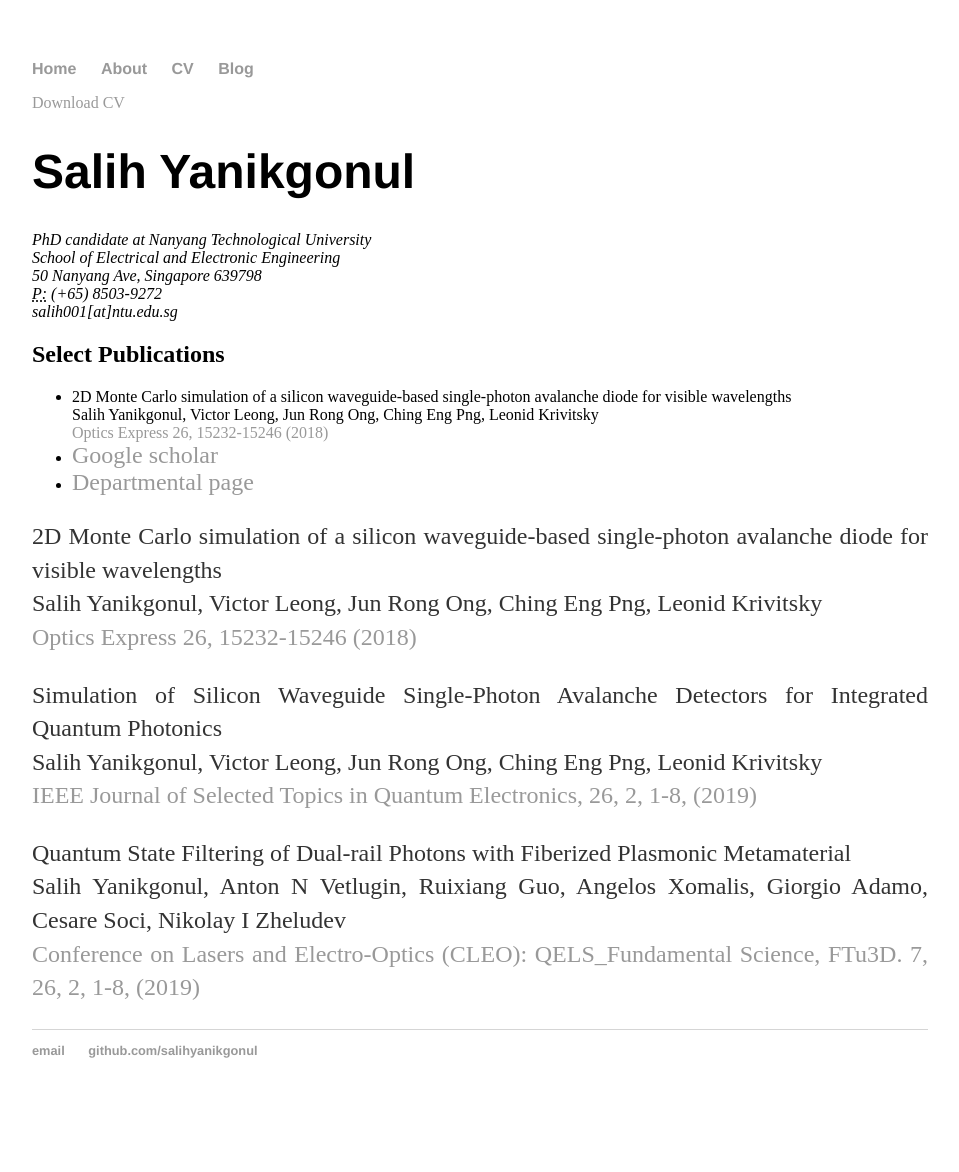
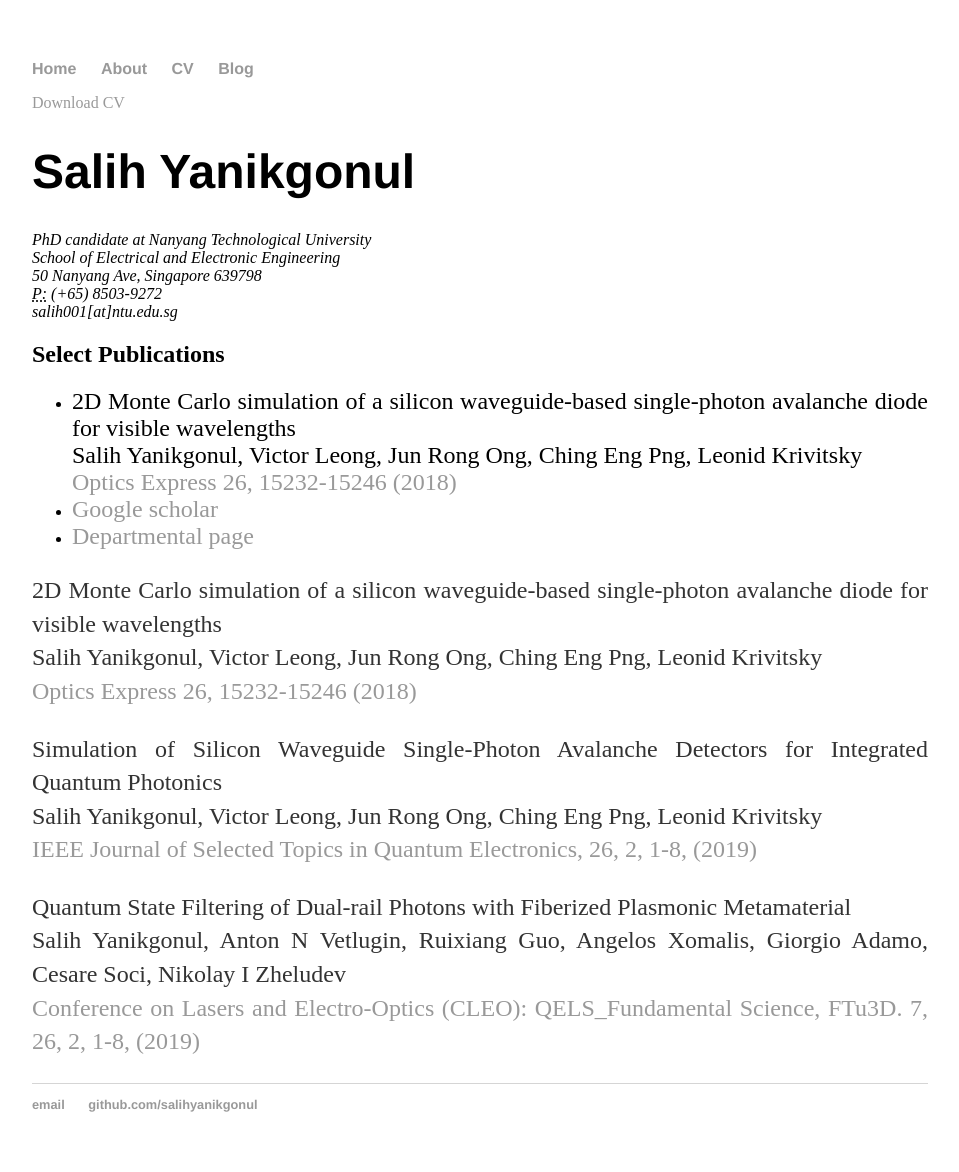
Before and after one commit to salihyanikgonul/salihyanikgonul.github.io, a Jekyll site: the page built from cv/index.html, in a window 1280 px wide. Shown: the whole page, without its empty margins (160-1119 px from the left). Built offline with Jekyll 4.4.1, drawn with Linux system fonts in a browser that asks for light colours; before the commit the page ends 1118 px from its top, so only the background shows below that.

Commit message:
Update index.html

```diff
--- a/cv/index.html
+++ b/cv/index.html
@@ -17,9 +17,9 @@ title: Salih Yanikgonul's CV
 
 		<h2>Select Publications</h2>
 		<ul class="Select Publications">
-			<li>2D Monte Carlo simulation of a silicon waveguide-based single-photon avalanche diode for visible wavelengths<br>
+			<li><FONT SIZE=5>2D Monte Carlo simulation of a silicon waveguide-based single-photon avalanche diode for visible wavelengths<br>
 		Salih Yanikgonul, Victor Leong, Jun Rong Ong, Ching Eng Png, Leonid Krivitsky<br>
-		<a href="https://doi.org/10.1364/OE.26.015232">Optics Express 26, 15232-15246 (2018)</a></li>
+		<a href="https://doi.org/10.1364/OE.26.015232">Optics Express 26, 15232-15246 (2018)</FONT></a></li>
 			<li><a href="https://scholar.google.com/citations?user=f0PW5J8AAAAJ&hl=en"><FONT SIZE=5>Google scholar</FONT></a></li>
 			<li><a href="http://www1.spms.ntu.edu.sg/~oson/people/salih"><FONT SIZE=5>Departmental page</FONT></a></li>
 		</ul>
```
